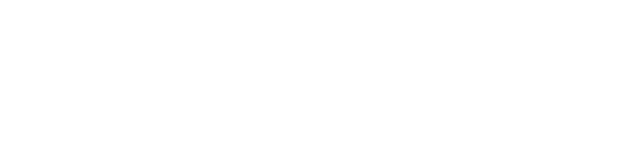
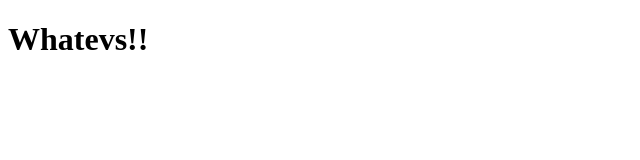
Before and after one commit to LucSil/git-one, a plain HTML site: page index.html in a window 1280 px wide. Shown: the whole page, without its empty margins (0-640 px from the left). Drawn offline with Linux system fonts and the light colour scheme.

Commit message:
added h1

```diff
--- a/index.html
+++ b/index.html
@@ -6,5 +6,7 @@
     <meta name="viewport" content="width=device-width, initial-scale=1.0" />
     <title>Branching</title>
   </head>
-  <body></body>
+  <body>
+    <h1>Whatevs!!</h1>
+  </body>
 </html>
```
